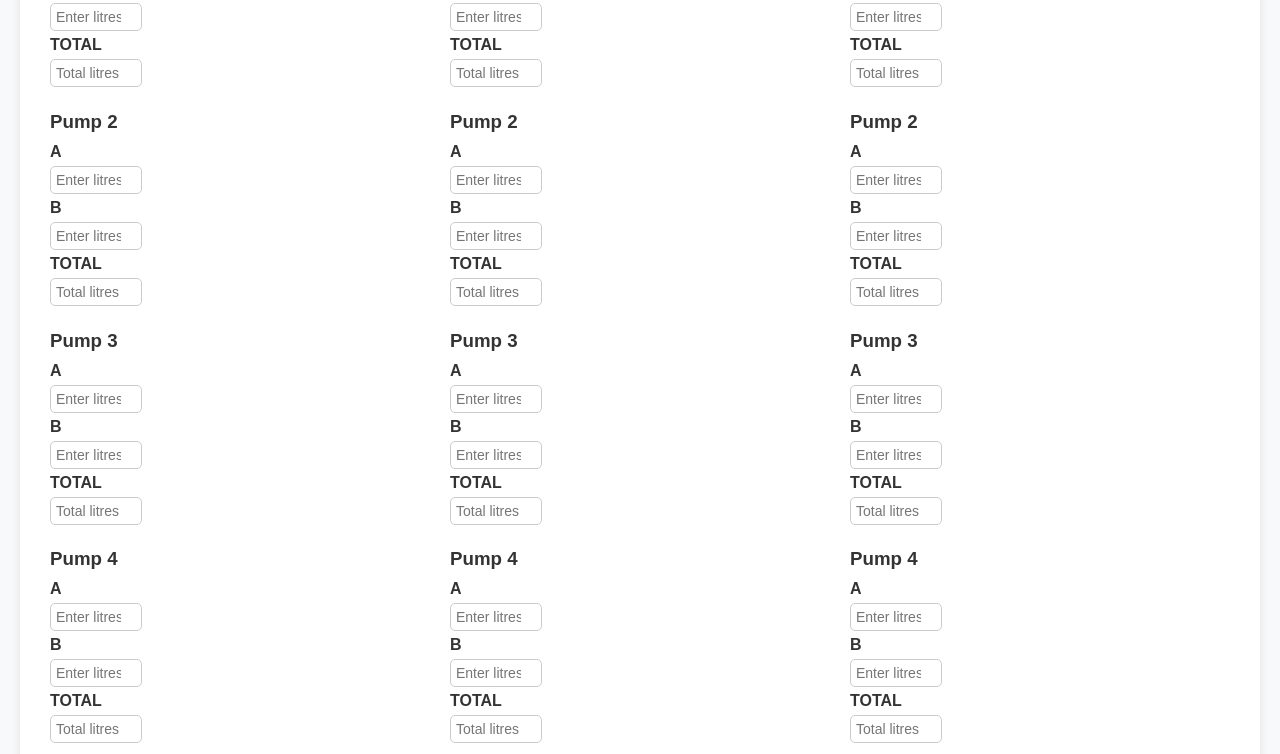
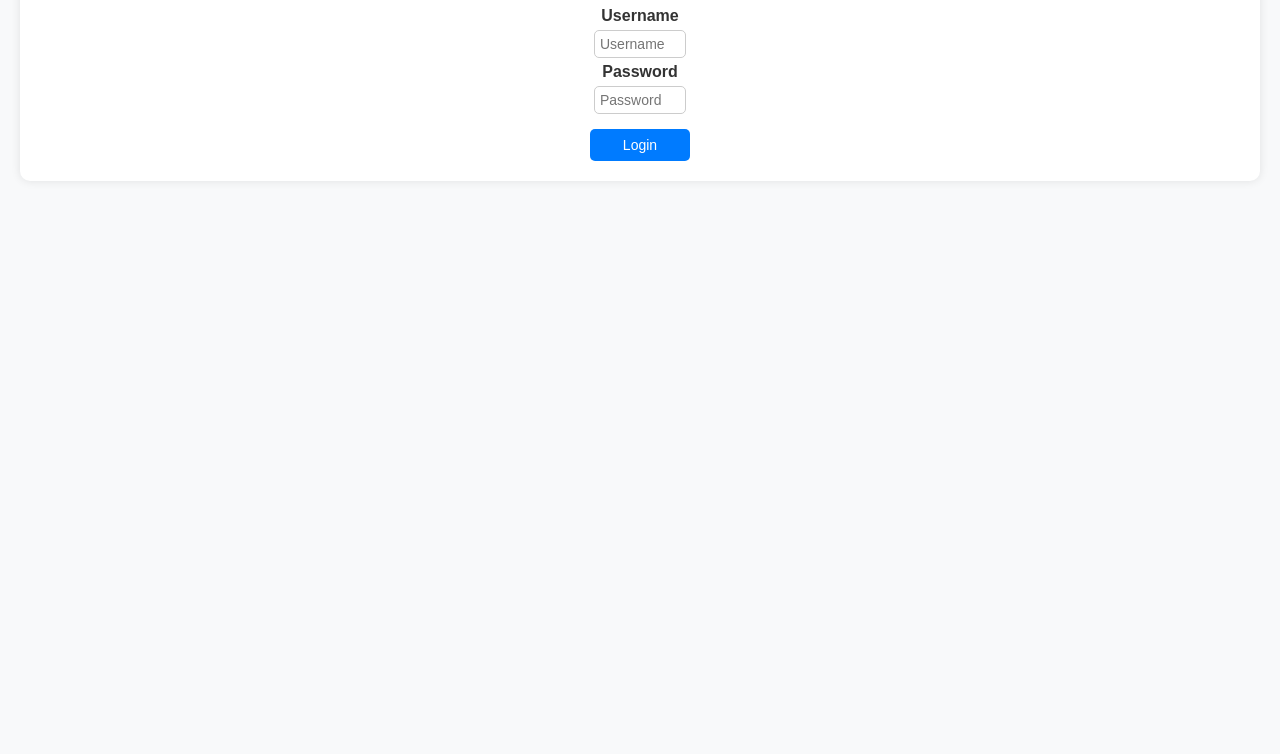
Before and after one commit to Mullah007/Filling-Station-Management-System, a plain HTML site: page index.html in a window 1280 px wide. Shown: the part 374-1128 px from the top of the page. After the commit the page ends 800 px from the top, so only its background shows below. Drawn offline with Linux system fonts and the light colour scheme.

Commit message:
Update index.html

```diff
--- a/index.html
+++ b/index.html
@@ -3,14 +3,18 @@
 <head>
     <meta charset="UTF-8">
     <meta name="viewport" content="width=device-width, initial-scale=1.0">
-    <title>Filling Station Management - Data Entry</title>
+    <title>Filling Station Management System</title>
     <style>
         body {
             background-color: #f8f9fa;
             font-family: Arial, sans-serif;
             color: #333;
             margin: 0;
-            padding: 20px;
+            padding: 0;
+            display: flex;
+            justify-content: center;
+            align-items: center;
+            height: 100vh;
         }
 
         .container {
@@ -19,7 +23,13 @@
             border-radius: 10px;
             box-shadow: 0 0 10px rgba(0, 0, 0, 0.1);
             max-width: 1200px;
-            margin: 0 auto;
+            width: 100%;
+            display: none;
+        }
+
+        .login-container {
+            text-align: center;
+            display: block;
         }
 
         h1, h2, h3 {
@@ -45,7 +55,25 @@
             font-size: 14px;
         }
 
-        .section {
+        .btn {
+            width: 100px;
+            padding: 8px;
+            background-color: #007bff;
+            color: #fff;
+            border: none;
+            border-radius: 5px;
+            cursor: pointer;
+            font-size: 14px;
+            margin-top: 10px;
+        }
+
+        .btn:hover {
+            background-color: #0056b3;
+        }
+
+        .fuel-section {
+            display: flex;
+            flex-direction: column;
             margin-bottom: 30px;
         }
 
@@ -60,33 +88,31 @@
             padding: 0 10px;
         }
 
-        .fuel-section {
-            display: flex;
-            flex-direction: column;
-        }
-
-        .btn {
-            width: 100px;
-            padding: 8px;
-            background-color: #007bff;
-            color: #fff;
-            border: none;
-            border-radius: 5px;
-            cursor: pointer;
-            font-size: 14px;
-        }
-
-        .btn:hover {
-            background-color: #0056b3;
-        }
-
         .total-box {
             margin-top: 20px;
         }
     </style>
 </head>
 <body>
-    <div class="container">
+    <div class="container login-container" id="login-container">
+        <h1>Filling Station Management System</h1>
+        <div class="login-box">
+            <h2>Admin Login</h2>
+            <form onsubmit="return validateLogin()">
+                <div class="textbox">
+                    <label for="username">Username</label>
+                    <input type="text" placeholder="Username" id="username" required>
+                </div>
+                <div class="textbox">
+                    <label for="password">Password</label>
+                    <input type="password" placeholder="Password" id="password" required>
+                </div>
+                <input type="submit" class="btn" value="Login">
+            </form>
+        </div>
+    </div>
+
+    <div class="container" id="data-entry-container">
         <h1>Fuel Data Entry</h1>
 
         <div class="row" id="opening-closing">
@@ -106,7 +132,6 @@
                     <div class="fuel-type">
                         <h2>PETROL</h2>
                         <div class="fuel-section" id="petrol-pumps">
-                            <!-- Pumps for Petrol -->
                             <div>
                                 <h3>Pump 1</h3>
                                 <div class="textbox">
@@ -179,7 +204,6 @@
                     <div class="fuel-type">
                         <h2>DIESEL</h2>
                         <div class="fuel-section" id="diesel-pumps">
-                            <!-- Pumps for Diesel -->
                             <div>
                                 <h3>Pump 1</h3>
                                 <div class="textbox">
@@ -252,7 +276,6 @@
                     <div class="fuel-type">
                         <h2>KEROSENE</h2>
                         <div class="fuel-section" id="kerosene-pumps">
-                            <!-- Pumps for Kerosene -->
                             <div>
                                 <h3>Pump 1</h3>
                                 <div class="textbox">
@@ -331,6 +354,20 @@
     </div>
 
     <script>
+        function validateLogin() {
+            const username = document.getElementById('username').value;
+            const password = document.getElementById('password').value;
+
+            if (username === 'mullah007' && password === '1776') {
+                document.getElementById('login-container').style.display = 'none';
+                document.getElementById('data-entry-container').style.display = 'block';
+                return false;
+            } else {
+                alert('Invalid credentials. Please try again.');
+                return false;
+            }
+        }
+
         function calculateTotal(fuelType, pumpNumber) {
             let a = parseFloat(document.getElementById(fuelType + 'A' + pumpNumber).value) || 0;
             let b = parseFloat(document.getElementById(fuelType + 'B' + pumpNumber).value) || 0;
```
